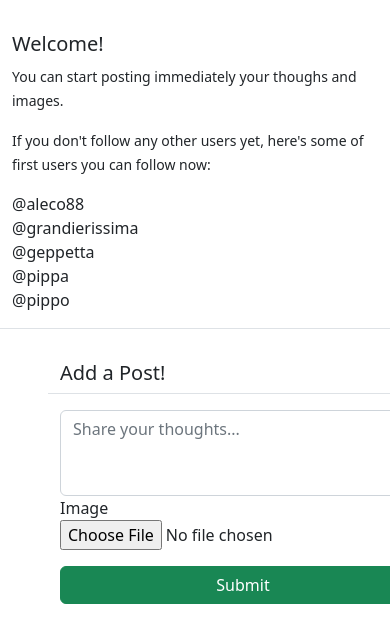
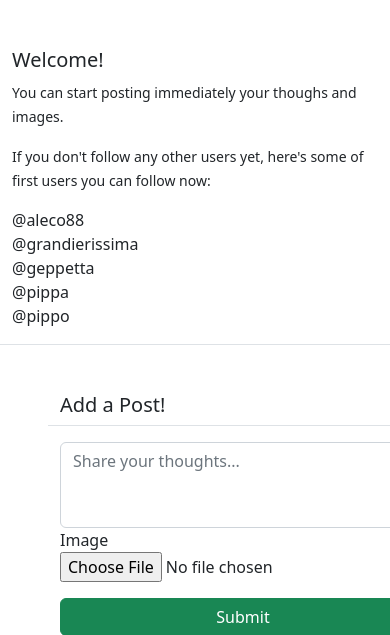
Before and after one commit to alessandracosta8/Sgrunt-Social-Full-Stack-Django-project, a Django app: page /core/ in a window 390 px wide; the page is wider, and only the part inside the window is pictured. Shown: the part 56-691 px from the top of that part. Run offline with Django 4.2, Linux system fonts and the light colour scheme; the visitor is signed in with stand-in values (Sample User, id 1); data comes from the database, SQL or seed files in the repository; data that the repository does not hold is empty; some libraries are stand-ins or nearby versions.

Commit message:
Fix alignment of widget in post-list page

```diff
--- a/core/templates/core/post_list.html
+++ b/core/templates/core/post_list.html
@@ -7,7 +7,7 @@
 
         <!-- Left side column -->
         <!-- ---------------------------- -->
-        <div class="col-sm my-2">
+        <div class="col-sm my-4">
             <!-- Welcome message -->
             <div class="row">
                 <div class="border-bottom">
@@ -120,7 +120,7 @@
 
         <!-- Right side column -->
         <!-- ---------------------------- -->
-        <div class="col-sm my-2">
+        <div class="col-sm my-4">
             <!-- Welcome message -->
             <div class="row">
                 <div class="border-bottom">
```
